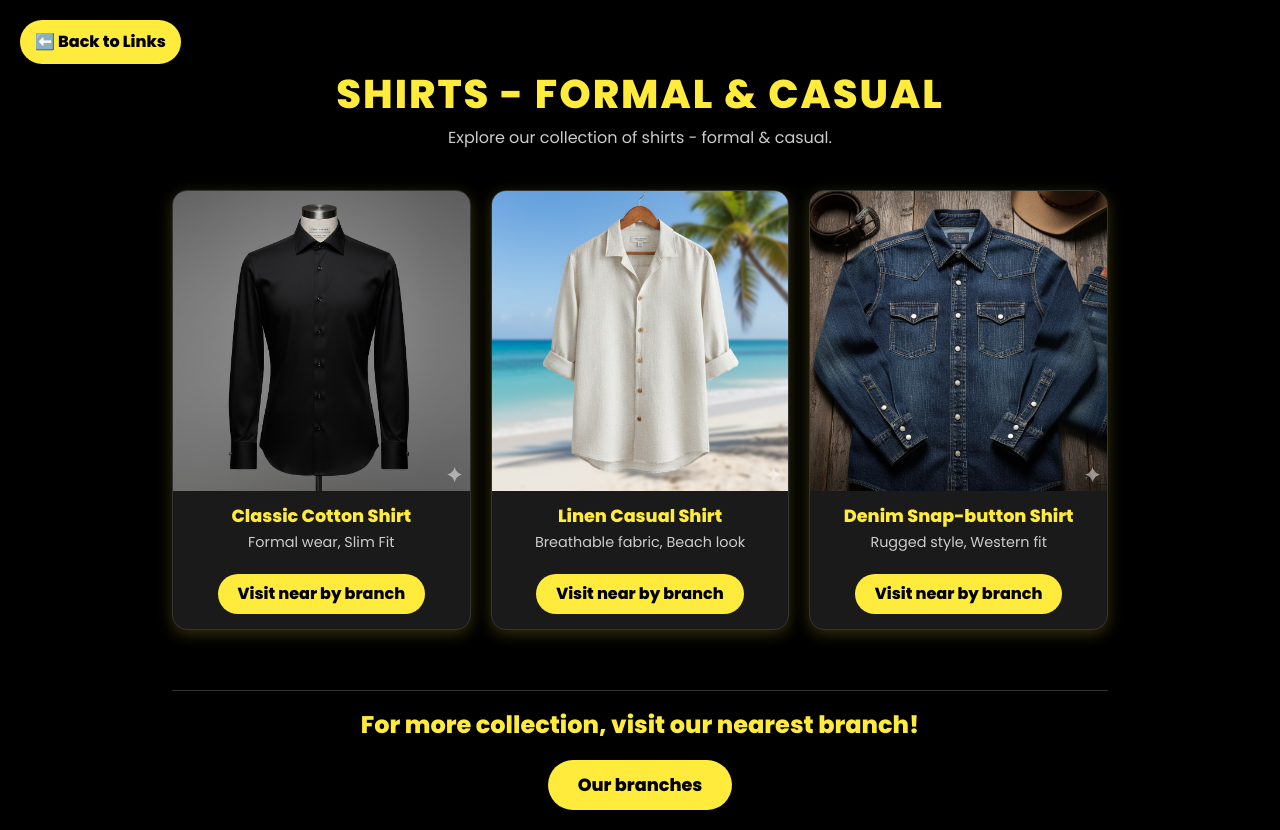
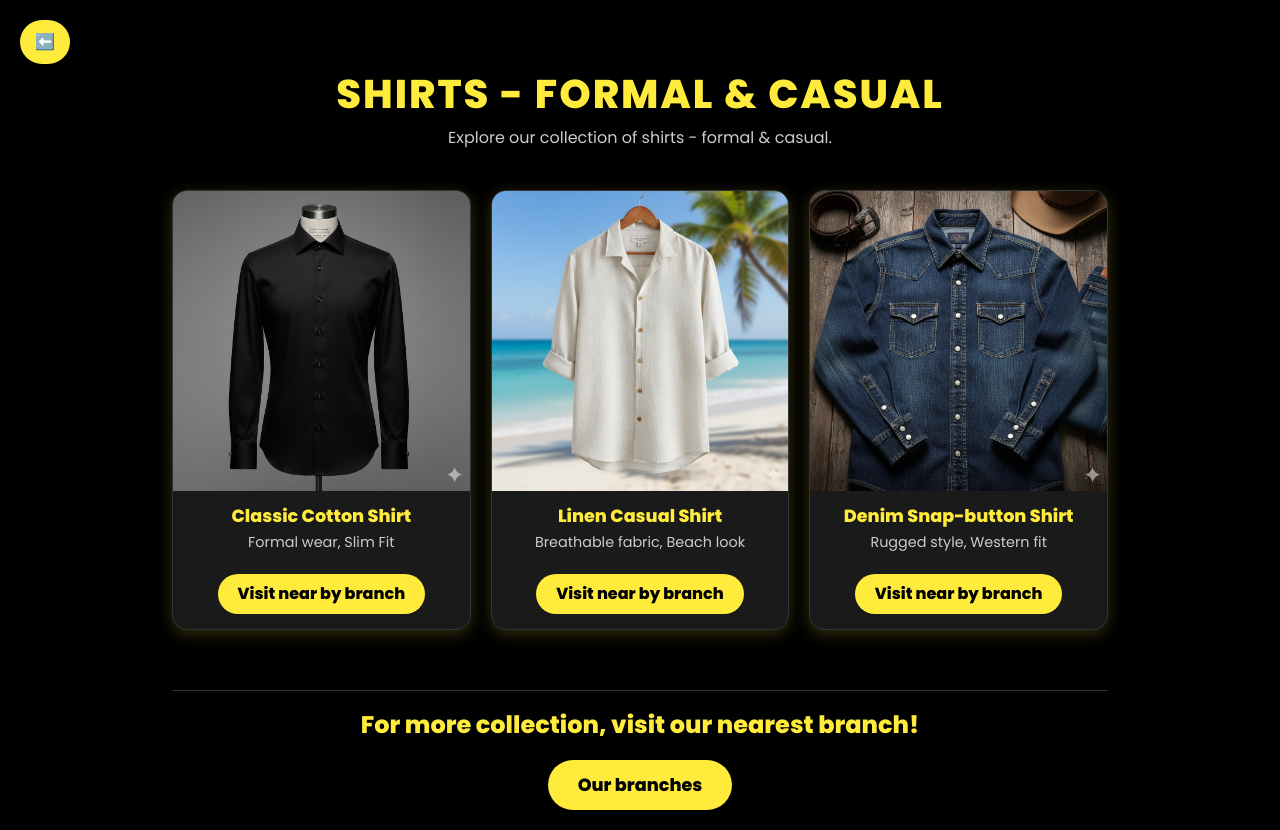
Before and after one commit to praveen1234567856778766/aaron, a plain HTML site: page product-gallery.html in a window 1280 px wide. Drawn offline with nearby package versions, Linux system fonts and the light colour scheme.

Commit message:
Add files via upload

```diff
--- a/product-gallery.html
+++ b/product-gallery.html
@@ -121,7 +121,7 @@
     </style>
 </head>
 <body>
-    <a href="index.html" class="back-btn">⬅️ Back to Links</a>
+    <a href="index.html" class="back-btn">⬅️</a>
 
     <div class="container">
         <header class="header" data-aos="fade-down">
```
Also changed, not shown: index.html (+1 -1 lines).
